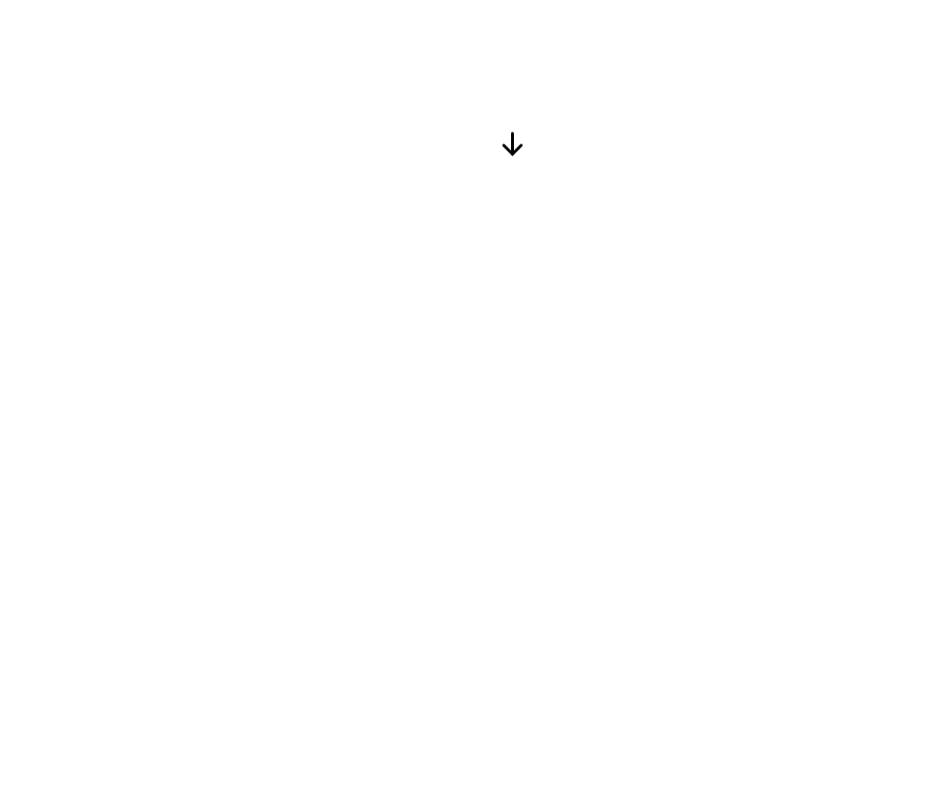
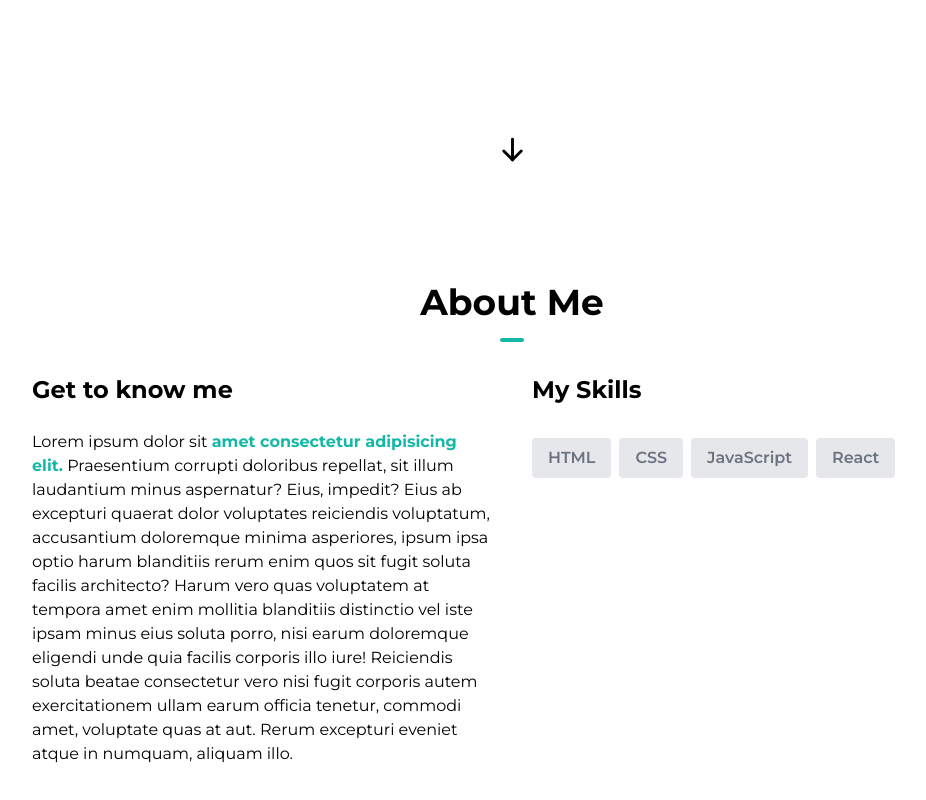
Before and after one commit to Kitine23/portfolio, a Next.js app: page / in a window 1280 px wide. Shown: the part 785-1585 px from the top of the page, without its empty margins (0-926 px from the left). Before the commit the page ends 955 px from the top, so only its background shows below. Built offline with nearby package versions, Linux system fonts and the light colour scheme.

Commit message:
finish About section

```diff
--- a/src/app/page.tsx
+++ b/src/app/page.tsx
@@ -1,9 +1,11 @@
 import HeroSection from "@/components/HeroSection"
+import AboutSection from "@/components/AboutSection"
 
 export default function Home() {
   return (
     <main className="mw-auto max-w-3xl px-4 sn:px-6 md:max-w-5xl">
       <HeroSection />
+      <AboutSection />
     </main>
   )
 }
--- /dev/null
+++ b/src/components/AboutSection.tsx
@@ -0,0 +1,59 @@
+const skills = [
+  { tech: "HTML" },
+  { tech: "CSS" },
+  { tech: "JavaScript" },
+  { tech: "React" },
+]
+
+const AboutSection = () => {
+  return (
+    <section id="about">
+      <div className="my-12 pb-12 md:pt-16 md:pb-48">
+        <h1 className="text-center font-bold text-4xl">About Me</h1>
+        <hr className="w-6 h-1 mx-auto my-4 bg-teal-500 border-0 rounded"></hr>
+        <div className="flex flex-col sapce-y-10 items-stretch justify-center align-top md:flex-row md:text-left md:p-4 md:space-y-0 md:space-x-10">
+          <div className="md:w-1/2">
+            <h1 className="text-center text-2xl font-bold mb-6 md:text-left">
+              Get to know me
+            </h1>
+            <p>
+              Lorem ipsum dolor sit{" "}
+              <span className="font-bold text-teal-500">
+                amet consectetur adipisicing elit.
+              </span>{" "}
+              Praesentium corrupti doloribus repellat, sit illum laudantium
+              minus aspernatur? Eius, impedit? Eius ab excepturi quaerat dolor
+              voluptates reiciendis voluptatum, accusantium doloremque minima
+              asperiores, ipsum ipsa optio harum blanditiis rerum enim quos sit
+              fugit soluta facilis architecto? Harum vero quas voluptatem at
+              tempora amet enim mollitia blanditiis distinctio vel iste ipsam
+              minus eius soluta porro, nisi earum doloremque eligendi unde quia
+              facilis corporis illo iure! Reiciendis soluta beatae consectetur
+              vero nisi fugit corporis autem exercitationem ullam earum officia
+              tenetur, commodi amet, voluptate quas at aut. Rerum excepturi
+              eveniet atque in numquam, aliquam illo.
+            </p>
+            <br />
+          </div>
+          <div className="md:w-1/2">
+            <h1 className="text-center text-2xl font-bold mb-6 md:text-left">
+              My Skills
+            </h1>
+            <div className="flex flex-wrap felx-row justify-center md:justify-start">
+              {skills.map((skill) => (
+                <p
+                  key={skill.tech}
+                  className="bg-gray-200 px-4 py-2 mr-2 mt-2 text-gray-500 rounded font-semibold"
+                >
+                  {skill.tech}
+                </p>
+              ))}
+            </div>
+          </div>
+        </div>
+      </div>
+    </section>
+  )
+}
+
+export default AboutSection
```
